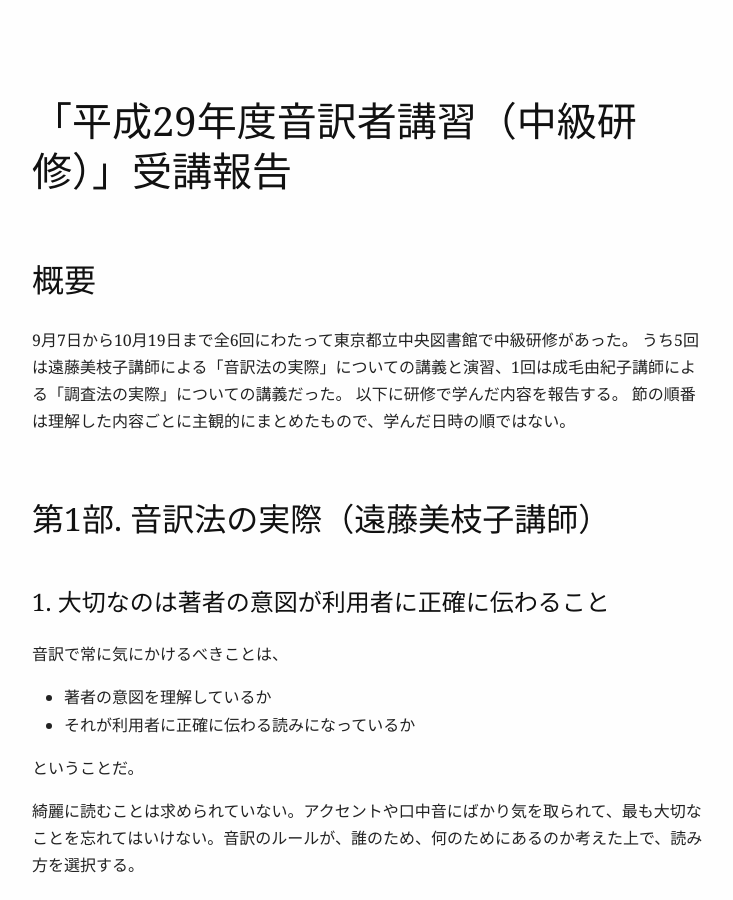
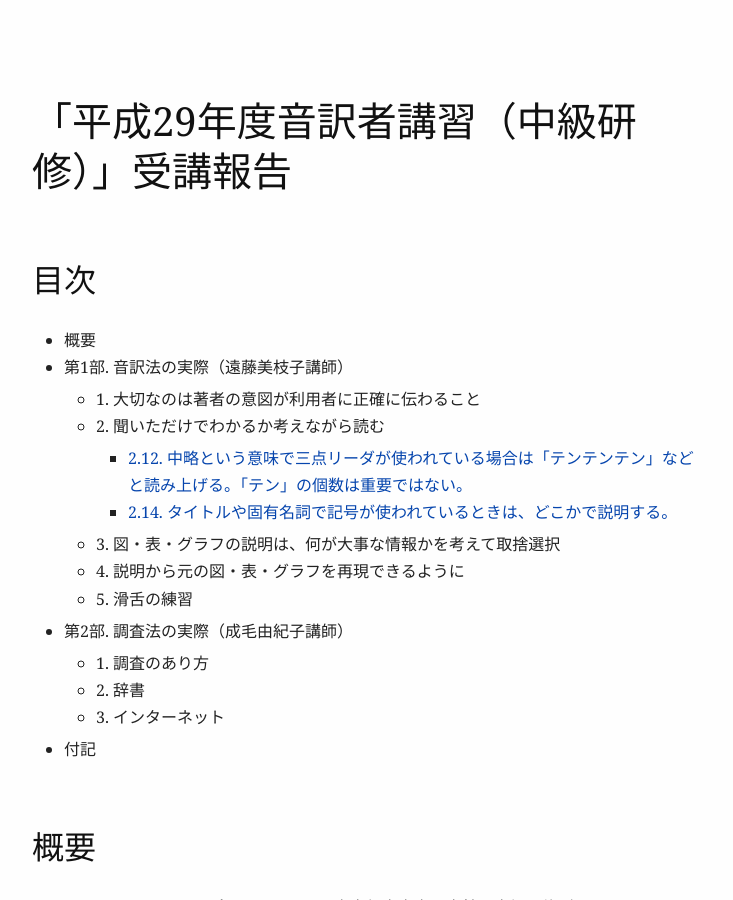
Before and after one commit to o-yamabiko/learn, a Jekyll site: the page built from chukyu.md, in a window 1280 px wide and 900 px high. Shown: the whole window, without its empty margins (272-1005 px from the left). Built offline with Jekyll 4.4.1, drawn with Linux system fonts in a browser that asks for light colours.

Commit message:
toc test

````diff
--- a/_config.yml
+++ b/_config.yml
@@ -1 +1,2 @@
 theme: jekyll-theme-dinky
+markdown: kramdown
--- a/chukyu.md
+++ b/chukyu.md
@@ -5,6 +5,13 @@ author: 水野光子
 date: 2017-10-21T09:00:00Z
 ---
 # 「平成29年度音訳者講習（中級研修）」受講報告
+{:.no_toc}
+
+## 目次
+{:.no_toc}
+
+* TOC
+{:toc}
 
 ## <a name="gaiyo"></a>概要
 9月7日から10月19日まで全6回にわたって東京都立中央図書館で中級研修があった。
@@ -23,13 +30,16 @@ date: 2017-10-21T09:00:00Z
 
 ### <a name="endo2"></a>2. 聞いただけでわかるか考えながら読む
 #### 2.1. 読み替えてはいけない。
+{:.no_toc}
 ##### 例)
+{:.no_toc}
 ```
 左の図のように
 ```
 「次の図のように」と読み替えてはいけない。「左」は、図の配置を示す情報として、欠かしてはいけない。
 
 ##### 例）
+{:.no_toc}
 ```
 米国
 「ベーコク」
@@ -37,7 +47,9 @@ date: 2017-10-21T09:00:00Z
 「アメリカ」と読み替えてはいけない。漢字で「亜米利加」なら「アメリカ」と読む。
 
 #### 2.2. 「年」「歳」などの省略がある場合も、付け足さずに読む。
+{:.no_toc}
 #####  例）
+{:.no_toc}
 ```
 山田太郎（53）
 「ヤマダ タロー ゴジューサン」
@@ -45,7 +57,9 @@ date: 2017-10-21T09:00:00Z
 「ゴジューサン」のピッチを落として読む。
 
 #### 2.3. 聞いてわからない漢字には漢字説明を付ける。
+{:.no_toc}
 ##### 例）
+{:.no_toc}
 ```
 世界に遅れる電子政府
 「セカイニ オクレル デンシセーフ （オクレルは遅延のチ）」
@@ -53,7 +67,9 @@ date: 2017-10-21T09:00:00Z
 送付のソーと思われないように。
 
 #### 2.4. カタカナでも説明が必要なことがある。
+{:.no_toc}
 ##### 例）
+{:.no_toc}
 ```
 この有為転変の繰り返しはまさにフーガである。
 「コノ ウイテンペンノ クリカエシワ マサニ フーガデアル （フーガはカタカナ）」
@@ -61,7 +77,9 @@ date: 2017-10-21T09:00:00Z
 漢字の「風雅」と間違えられないように。
 
 #### 2.5. ダ行とラ行の発音を聞き取りやすいように区別する。
+{:.no_toc}
 ##### 例）
+{:.no_toc}
 ```
 1980年代
 1980年来
@@ -69,9 +87,12 @@ date: 2017-10-21T09:00:00Z
 ダ行の子音は舌全体を上顎につける。ラ行の子音は舌先だけを上顎につける。
 
 #### 2.6. ポーズの基本は、読点で1拍、句点で2拍、改段落で3拍。
+{:.no_toc}
 
 #### 2.7. 意味上必要なポーズを忘れずに入れる。
+{:.no_toc}
 ##### 例）
+{:.no_toc}
 ```
 1、2歳児とその親
 「イチニサイジト ソノオヤ」
@@ -82,6 +103,7 @@ date: 2017-10-21T09:00:00Z
 項目番号の数字と、項目内容の数字がくっつかないように、ポーズを入れる。
 
 ##### 例）
+{:.no_toc}
 ```
 原子力発電を推進する人たち
 は、小泉氏に様々な角度から反
@@ -102,6 +124,7 @@ date: 2017-10-21T09:00:00Z
 「しかし」がカギカッコの外にあることがわかるように、「しかし」でピッチを上げないようにし、テンポもゆっくりにする。「しかし」の後にカギカッコがあることがわかるように、長めのポーズを置く。
 
 ##### 例）
+{:.no_toc}
 ```
 宗栄様の叱咤に、続けざまに発砲があっ
 た。怪物の体に的中する。怪物は叫ぶ。
@@ -111,25 +134,31 @@ date: 2017-10-21T09:00:00Z
 せりふは後の文と繋がっている。そのことを表すために、せりふの前のポーズを長くし、セリフの後には長いポーズを置かない。
 
 #### 2.8. わかりにくい部分や大事な部分はテンポを落とす。
+{:.no_toc}
 
 読みの速さは聞く時に機械で調整できるので、無理にテンポを上げる必要はない。自分で読みの速さをコントロールできるようにする。[以下の「5. 滑舌の練習」](#滑舌の練習)も参照。
 
 #### 2.9. ピッチの変化を大きくする。
+{:.no_toc}
 
 音階で言うと、低いピッチがドなら、高いピッチはラとなる程度まで変化させる。
 
 #### 2.10. 広報誌のようにリストやカッコが多用されている文書では、特に音訳技術が要求される。
+{:.no_toc}
 
 リストでのポーズの入れ方やピークの付け方に気を付ける。カッコではピッチを落とす。
 
 #### 2.11. 音のない記号（ナカ点「・」や三点リーダ「…」など）は基本的には読み上げない。
+{:.no_toc}
 
 #### 2.12. 中略という意味で三点リーダが使われている場合は「テンテンテン」などと読み上げる。「テン」の個数は重要ではない。
 
 #### 2.13. 記号自体が文中で話題になっているときは、その記号を読み上げる。
+{:.no_toc}
 
 #### 2.14. タイトルや固有名詞で記号が使われているときは、どこかで説明する。
 ##### 例）
+{:.no_toc}
 ```
 『君の名は。』
 「キミノナワ、クテン」
@@ -137,12 +166,15 @@ date: 2017-10-21T09:00:00Z
 2016年の映画のタイトルでは句点が付くが、昭和初期のラジオドラマのタイトルでは句点が付かない。
 
 #### 2.15. ダブルハイフン（繋ぎ符）「゠」とイコール「＝」を間違えない。
+{:.no_toc}
 ダブルハイフンは読み上げる必要が無いことが多い。イコールは読み上げる。
 
 #### 2.16. アルファベットの読み上げは点字の規則に従い、何も付けなければ小文字を表す。
+{:.no_toc}
 アルファベットの前に「大文字」と言うと、その1文字だけが大文字になる。「以下、大文字」と言うと、その次の文字列全体が大文字になる。
 ただし、中途失明の人は点字の規則を知らないこともあるので、大文字の後に小文字がある場合は「小文字」や「以下、小文字」を言う方が良い。
 ##### 例）
+{:.no_toc}
 ```
 「オーモジ エスディージーエス」 → Sdgs
 「オーモジ エス、イカ コモジ、ディージーエス」 → Sdgs
@@ -151,14 +183,18 @@ date: 2017-10-21T09:00:00Z
 ```
 
 #### 2.17. 動詞はアクセントによって意味が違うことが多いので、特に気を付ける。
+{:.no_toc}
 ##### 例）
+{:.no_toc}
 ```
 金魚を買った。
 金魚を飼った。
 ```
 
 #### 2.18. 文脈によって読みの違う漢字に気を付ける。
+{:.no_toc}
 ##### 例）
+{:.no_toc}
 ```
 注ぐ
 「ソソグ」、茶や酒の場合は「ツグ」
@@ -168,25 +204,35 @@ date: 2017-10-21T09:00:00Z
 簡単に説明することが求められるが、情報が欠けていてはいけない。そのために、以下のことに留意する。
 
 #### 3.1. はじめに全体像を簡潔に言う。
+{:.no_toc}
 
 #### 3.2. 的確な言葉を使ってわかりやすくする。
+{:.no_toc}
 ##### 例1）
+{:.no_toc}
 <img src="media/on.png" alt="水平な線の上に接して円。" srcset="media/on.svg" /> 水平な線の上に接して円。
 ##### 例2）
+{:.no_toc}
 <img src="media/above.png" alt="水平な線の上方に円。" srcset="media/above.svg" /> 水平な線の上方に円。
 ##### 例3）
+{:.no_toc}
 <img src="media/cross.png" alt="水平な線に重ねて円。" srcset="media/cross.svg" /> 水平な線に重ねて円。
 
 #### 3.3. 具体的で易しい言葉を使う。
+{:.no_toc}
 ただし、専門書では専門用語を使っても良い。
 
 #### 3.4. 体言止めを多用することによって、少しでも短くするように心がける。
+{:.no_toc}
 
 #### 3.5. 省略も技術。
+{:.no_toc}
 複雑すぎて説明に何十分もかかる図の場合、図のページ番号、タイトル、原本にある説明文、全体像、最低限必要な情報だけを伝えて、細部を省略しても良い。
 
 #### 3.6. キャプションと図や写真の内容がかけ離れている場合、その違和感を説明する。
+{:.no_toc}
 ##### 例）
+{:.no_toc}
 ```
 写真。国分義伸さん宅で出してくれたごちそう。主食はバナナだ／ビセンテノブル
 説明。
@@ -198,39 +244,52 @@ date: 2017-10-21T09:00:00Z
 写真に写っているものが「ごちそう」という言葉から想像されるものとは異なることを説明する。
 
 #### 3.7. 図や写真から受ける感覚について主観的な説明をする必要がある場合は、なぜそう感じたかを具体的に説明する。
+{:.no_toc}
 ##### 例）
+{:.no_toc}
 ```
 口をかたく引きむすび、目を伏し目にした悲しそうな表情の少女
 ```
 「悲しそうな」だけではいけない。どういうところが悲しそうに見えるのかを言う。
 
 #### 3.8. 不明確なことを断言しない。
+{:.no_toc}
 ##### 地図の東西南北
+{:.no_toc}
 北が上とは限らない。また、「東チモール」など、国名に方角を表す言葉が含まれる場合、方角を東西南北で言うよりも、上下左右で言う方がわかりやすくなる場合がある。
 ##### 系図の長幼の順
+{:.no_toc}
 明記していない場合、上や右が年上とは限らない。
 ##### グラフの数値
+{:.no_toc}
 数字が書いていない場合で概数を言う場合は、概数であることを言う。グラフの線が零になっているように見えても、実際に零であるかどうかはわからない。「限りなく零に近い」などの表現を使う。
 ##### 年
+{:.no_toc}
 年度と年次は違う。どちらか明記されていない場合は「年」とだけ言う。
 ##### 比較するものがないときの大小
+{:.no_toc}
 写真で大きく写っていても、比較対象が写っていなければ実際に大きいか小さいかわからないので、大きさの説明を避ける。
 ##### 色
+{:.no_toc}
 白黒写真では色がわからないので、「黒」「白」とは言わず、「濃い色」「薄い色」と言う。
 
 #### 3.9. 表やグラフでは、決まったパターンを守る。
+{:.no_toc}
 説明のしかたが毎回異なるとわかりにくい。
 
 ### <a name="endo4"></a>4. 説明から元の図・表・グラフを再現できるように
 図になっていることが本文に書いてある内容と同じ場合でも、図ではどうなっているかを説明する必要がある。
 
 #### 4.1. 図・表・グラフを説明するとき、「上」「下」「左」「右」という言葉で配置や方向を伝えることによって、再現性が増す。
+{:.no_toc}
 ##### 表の例
+{:.no_toc}
 ```
 縦の項目は国名で4項目、上から日本、アメリカ、中国、オーストラリア。
 横の項目は年で5項目、左から……
 ```
 ##### グラフの例
+{:.no_toc}
 ```
 折れ線グラフ。
 横軸は左から右に、平成17から平成22までの6年間。
@@ -240,7 +299,9 @@ date: 2017-10-21T09:00:00Z
 ```
 
 #### 4.2. さらに細かい位置や方向を伝えるには、時計の文字盤の数字を使うことが大いに有効である。
+{:.no_toc}
 ##### 例）
+{:.no_toc}
 ```
 図。パチンコの3店交換
 説明。
@@ -293,13 +354,17 @@ date: 2017-10-21T09:00:00Z
 
 ### <a name="naruke1"></a>1. 調査のあり方
 #### 1.1. 調査の前に原本全体に目を通す。
+{:.no_toc}
 読みの確認が必要な語句をチェックする。原本の後半にルビがあることもある。
 
 #### 1.2. 少しでも疑問や迷いがあれば辞書で確認する。
+{:.no_toc}
 
 #### 1.3. 専門用語には専門分野の辞典を使う。
+{:.no_toc}
 専門用語の読みは一般の読みと異なることがある。三療関係（あん摩マッサージ指圧、鍼、灸）、西洋医学、東洋医学、法律、仏教などの読みについては、それぞれの専門辞書をひく。
 ##### 例）
+{:.no_toc}
 音訳対象：
 ```
 「枯れ枝に鵜とまりけり秋の暮」続いてカーカーカーと録音で聴かせた
@@ -314,6 +379,7 @@ date: 2017-10-21T09:00:00Z
 この調査により、原本の誤植と判断し「鵜（ウ）」を「烏（カラス）」に訂正。
 
 ##### 例）
+{:.no_toc}
 音訳対象：
 ```
 東洋汽船所属の大和丸[...]
@@ -324,6 +390,7 @@ date: 2017-10-21T09:00:00Z
 「大和丸」に「やまとまる」のルビあり。同様に「地洋丸」は「ちようまる」と判明。
 
 ##### 例）
+{:.no_toc}
 音訳対象：
 ```
 菱刈隆[...]
@@ -334,6 +401,7 @@ date: 2017-10-21T09:00:00Z
 「菱刈隆」の読みは「ヒシカリタカシ」と判明。
 
 ##### 例）
+{:.no_toc}
 音訳対象：
 ```
 吉富正甫[...]
@@ -345,6 +413,7 @@ date: 2017-10-21T09:00:00Z
 最も頻度の多い読みを採用し、「吉富正甫」の読みとして「ヨシトミセイホ」を選択。
 
 ##### 例）
+{:.no_toc}
 音訳対象：
 ラテン語の学名多数（『南方熊楠大事典』から）
 調査文献：
@@ -356,6 +425,7 @@ date: 2017-10-21T09:00:00Z
 『ニューエクスプレス ラテン語』（白水社）
 
 ##### 例）
+{:.no_toc}
 音訳対象：
 屋号を表す記号
 調査文献：
@@ -368,13 +438,16 @@ date: 2017-10-21T09:00:00Z
 またこの文献の本文中には「家印」の読みが書かれていないが、索引から「イエジルシ」と読むことが判明している。
 
 #### 1.4. 1冊の本の中では原則として読みを統一する。
+{:.no_toc}
 表記が同じで意味も同じ場合は、違う読みにしない。そのために、調査した語・出現箇所・読み・典拠を調査票に記録する。典拠を記入するのは、校正者による調査の重複を防ぐため。
 調査票を表計算ソフトで記録しておくと、読みのあいうえお順や出現ページ順などで並べ替えができ、検索もできて便利。
 
 #### 1.5. 著者が指定している読みを優先する。
+{:.no_toc}
 ルビが付いている語については、調査結果と異なっていてもルビのとおりに読む。索引についても同様。
 
 ##### 例）
+{:.no_toc}
 ```
 金粟如来
 「キンゾクニョライ」
@@ -385,6 +458,7 @@ date: 2017-10-21T09:00:00Z
 この場合は著者の指定に従い「キンゾクニョライ」と読む。
 
 #### 1.6. 著者への問い合わせは避ける。
+{:.no_toc}
 出版社への電話での問い合わせなども避ける。
 ただし、出版者のホームページに読者からの問い合わせを受け付けるサービスがある場合は、そこから問い合わせて良い。先方には読者サービス担当のスタッフが常駐し、すぐに返事が来ることが多い。
 
@@ -394,20 +468,24 @@ date: 2017-10-21T09:00:00Z
 辞書によって読み方が違うことがある。どこかの辞書に載っている読みならOK。読み方によって意味が違う場合は、文脈に沿った意味になる読みを採用する。
 
 #### 2.1. 家庭用
+{:.no_toc}
 国語辞典（中型）
 漢和辞典（中型）
 語学の辞典（発音記号が読めない人は、カナ発音が付いているものを選ぶ）
 
 #### 2.2. 百科事典
+{:.no_toc}
 日本大百科全書
 など
 
 #### 2.3. 漢和辞典
+{:.no_toc}
 大漢和辞典15巻
 廣漢和辞典4巻
 など
 
 #### 2.4. 国語辞典
+{:.no_toc}
 広辞苑
 大辞林（アクセント表示あり）
 日本国語大辞典13巻（特殊な読みも網羅して収録されているので、中辞典にある読みの方を優先する）
@@ -415,6 +493,7 @@ date: 2017-10-21T09:00:00Z
 など
 
 #### 2.5. 外国語辞典
+{:.no_toc}
 - 英語
   ランダムハウス英和辞典
   リーダーズ英和辞典
@@ -431,6 +510,7 @@ date: 2017-10-21T09:00:00Z
   など
 
 #### 2.6. 人名
+{:.no_toc}
 - 一般人名
   日本人名大事典6巻
   など
@@ -448,6 +528,7 @@ date: 2017-10-21T09:00:00Z
   など
 
 #### 2.7. 地名
+{:.no_toc}
 - 一般地名
   コンサイス外国地名事典
   コンサイス日本地名事典
@@ -461,12 +542,14 @@ date: 2017-10-21T09:00:00Z
 
 
 #### 2.8. 発音・アクセント
+{:.no_toc}
 - 日本語発音アクセント辞典
   新明解日本語アクセント辞典
   NHKことばのハンドブック（用語の読み、数に助数詞が付いたときの読み方一覧表など）
 
 ### <a name="naruke3"></a>3. インターネット
 #### 3.1. 調査に役立つリンク集
+{:.no_toc}
 - [国立国会図書館蔵書検索](https://ndlopac.ndl.go.jp/)
   「検索機能のみを利用する。（ゲストログイン）」ボタンで検索ページを開く。
   「詳細検索」をクリックし、「資料種別欄」で「図書」のみを検索すると効率が良い。雑誌などの検索結果には読みの表記がないことが多い。
@@ -489,7 +572,9 @@ date: 2017-10-21T09:00:00Z
   点訳用の資料も、音訳に大いに役立つ。
 
 #### 3.2. 原本に記載されている書名などに疑問点がある場合、図書館の蔵書検索で確認できる。
+{:.no_toc}
 ##### 例）
+{:.no_toc}
 音訳対象：
 ```
 [書名として出現]
@@ -501,7 +586,9 @@ date: 2017-10-21T09:00:00Z
 
 
 #### 3.3. 図書館の蔵書データにも間違いがあることがある。
+{:.no_toc}
 ##### 例）
+{:.no_toc}
 音訳対象：
 ```
 『春夏秋冬土用で暮らす。：五季でめぐる日本の暦』
````
